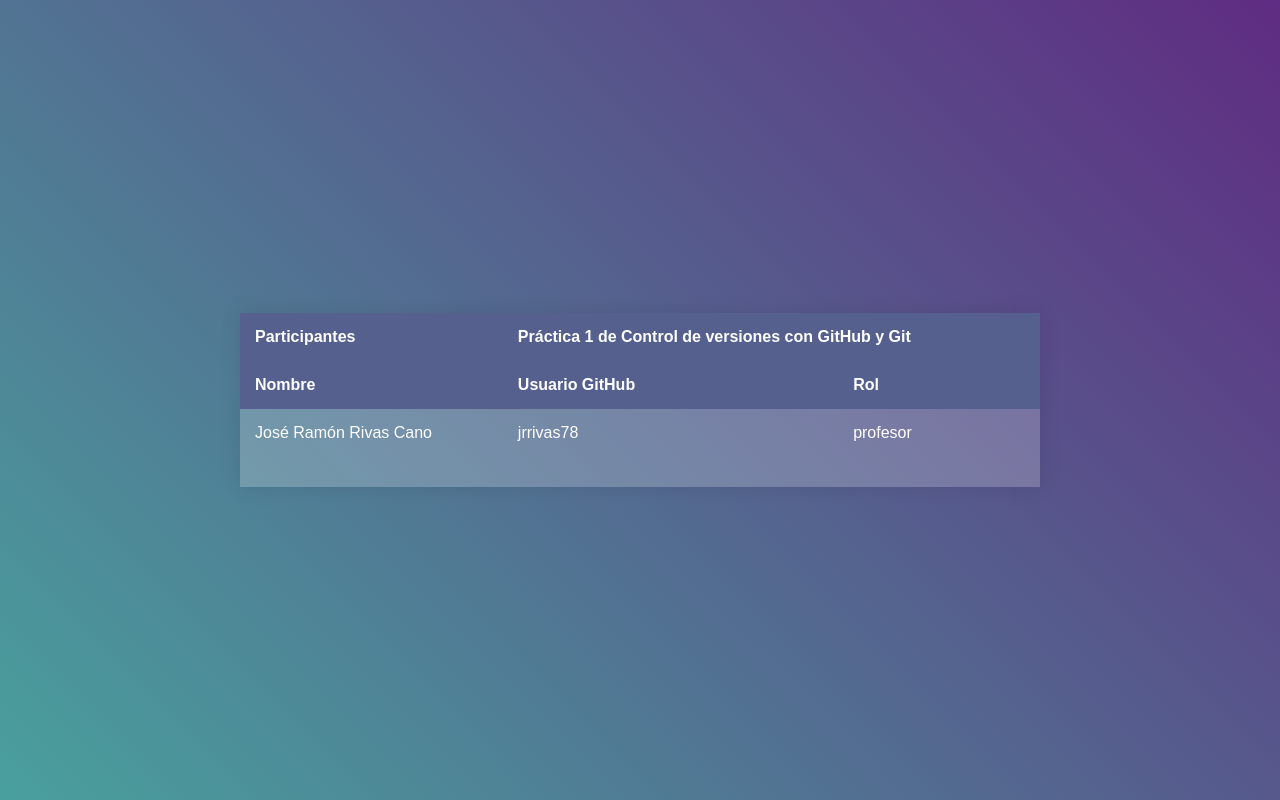
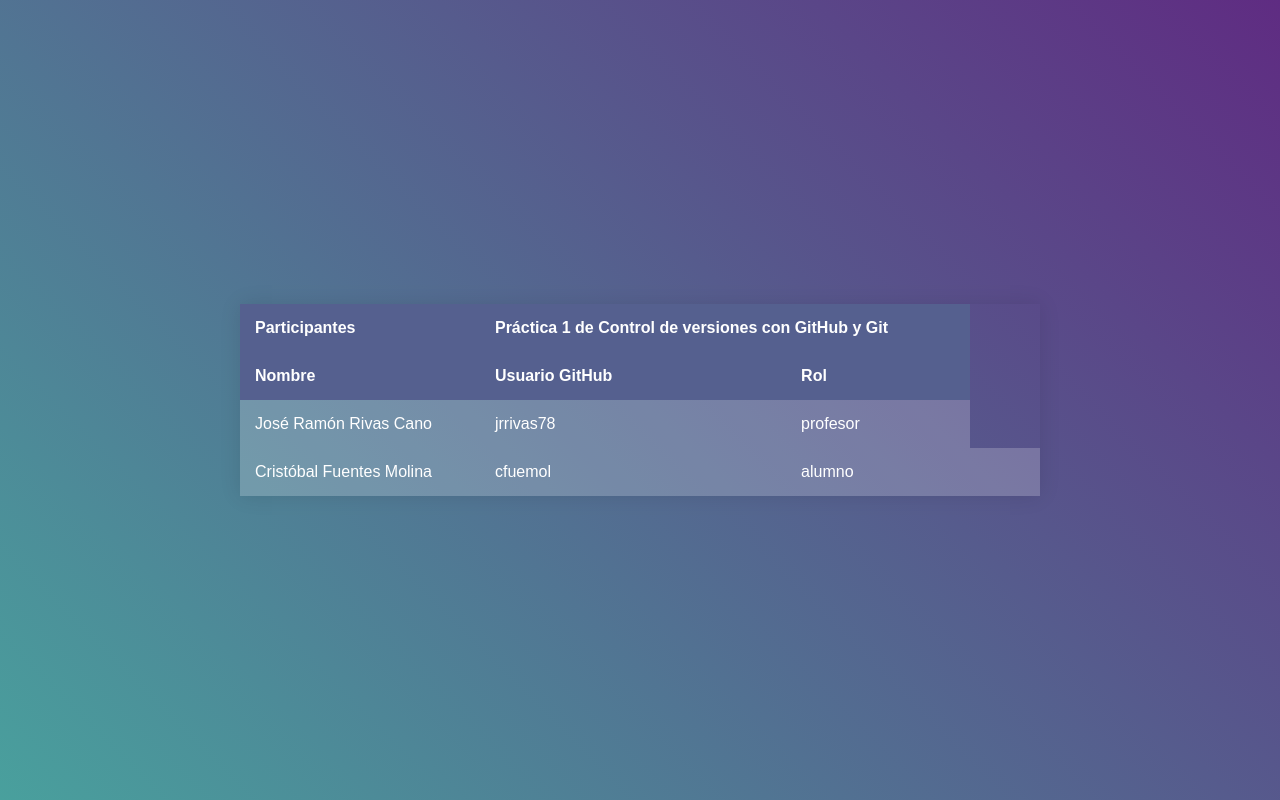
Before and after one commit to fcorcar/EEDD1-Backup, a plain HTML site: page index.html in a window 1280 px wide. Drawn offline with Linux system fonts and the light colour scheme.

Commit message:
Primer cambio de Cristóbal

```diff
--- a/index.html
+++ b/index.html
@@ -23,7 +23,7 @@
                     <td>José Ramón Rivas Cano</td><td>jrrivas78</td><td>profesor</td>
                 </tr>
                 <tr>
-                    <td></td>
+                    <td>Cristóbal Fuentes Molina</td><td>cfuemol</td><td>alumno</td>
                     <td></td>
                     <td></td>
                 </tr>
```
